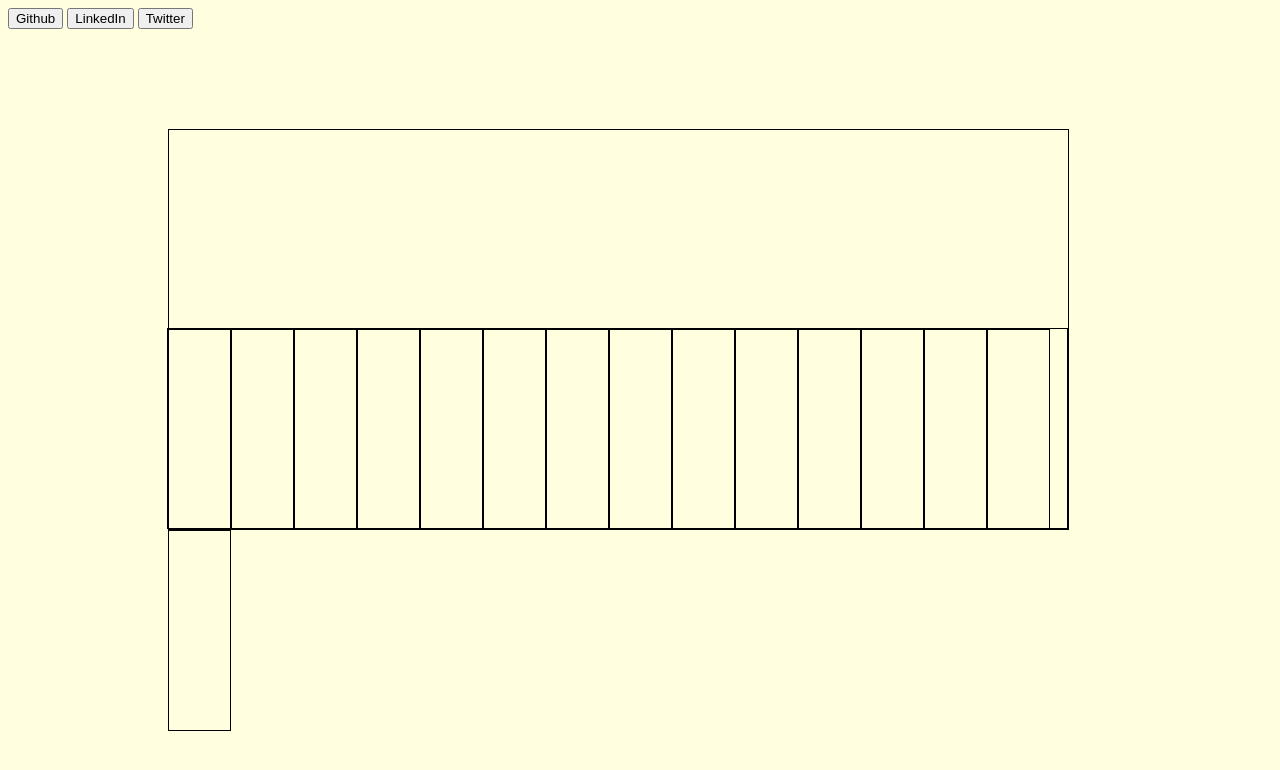
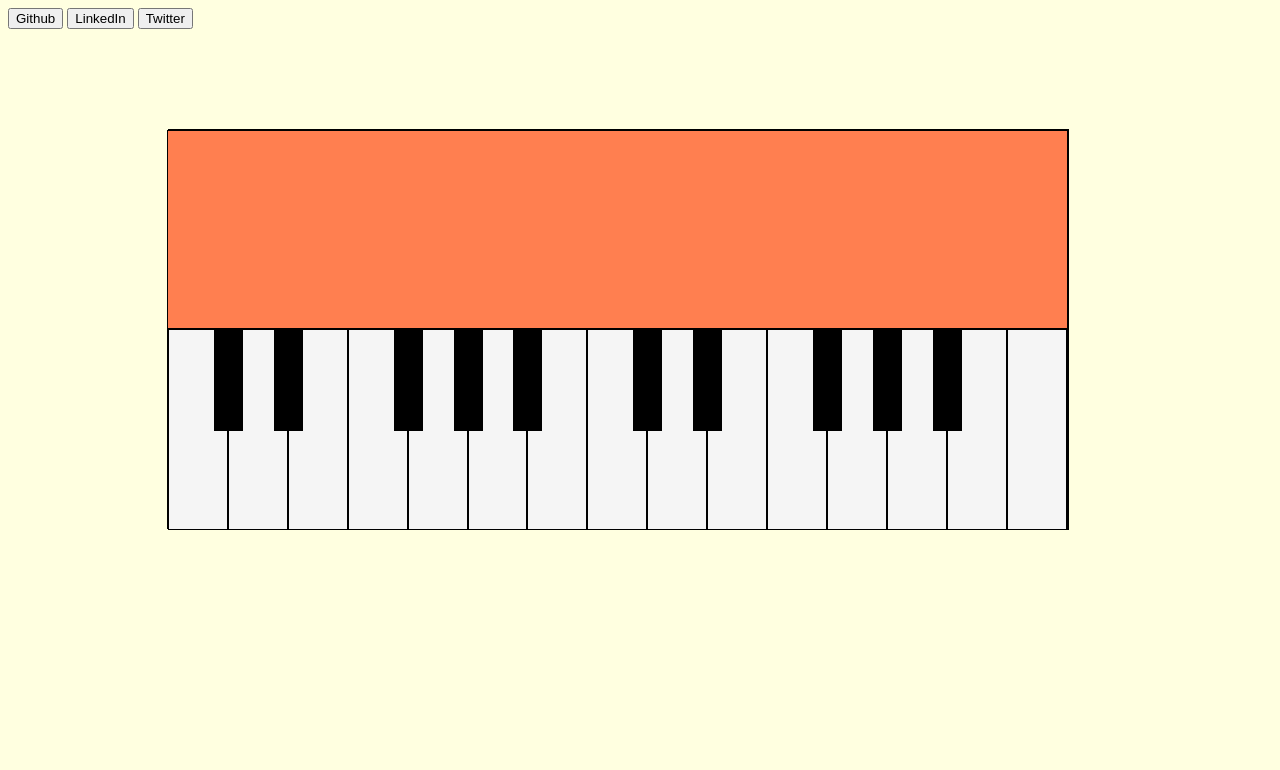
Before and after one commit to canberkvarli/spark, a website built with webpack: page index.html in a window 1280 px wide. Built offline with nearby package versions, Linux system fonts and the light colour scheme.

Commit message:
add upper-container layout

```diff
--- a/src/styles/piano.css
+++ b/src/styles/piano.css
@@ -4,7 +4,7 @@ body{
 .keyboard{
     height: 401px;
     width: 901px;
-    border: 1px solid black;
+    border: 0.5px solid black;
     padding: 50px;
     margin-left: 160px;
     position: relative;
@@ -17,26 +17,43 @@ body{
     position: relative;
     height: 201px;
     width: 901px;
-    border: 1px solid black;
+    border: 0.5px solid black;
     margin-top: 148px;
     margin-left: -52px;
     box-sizing: border-box;
 }
+/* KEYS */
+.white-key{
+    position: relative;
+    border: 0.5px solid black;
+    width: 57.91px;
+    height: 199px;
+    white-space: nowrap;
+    float: left;
+    background-color: whitesmoke;
+}
 
-.white-key{
-        position: relative;
-    border: 1px solid black;
-    width: 61px;
-    height: 199px;
-    /* overflow: hidden; */
-    white-space: nowrap;
-    /* vertical-align: middle; */
-    /* display: inline-block; */
-    /* margin: auto; */
-    /* justify-items: center; */
-    /* position: relative; */
-    /* text-align: right; */
-    float: left;
-    /* white-space: nowrap; */
-    /* flex-wrap: wrap; */
+.black-key{
+    width: 29px;
+    height: 101px;
+    position: absolute;
+    z-index: 1;
+    background-color: black;
+    margin-left: 44.9px;
 }
+
+/* **************************** */
+
+/* FILTERS & DISPLAY */
+
+.upper-container{
+    background-color: coral;
+    height: 201px;
+    width: 901px;
+    box-sizing: border-box;
+    position: absolute;
+    border: black solid 1px;
+    margin-right: -40px;
+    margin-top: -50px;
+    margin-left: -52px;
+}
```
Also changed, not shown: dist/main.css.
